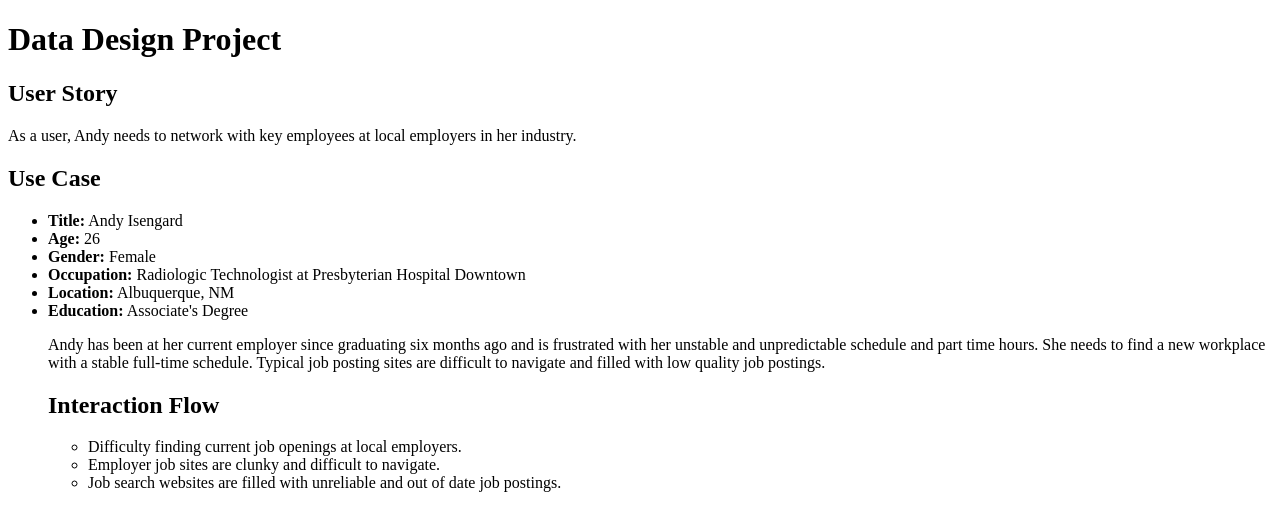
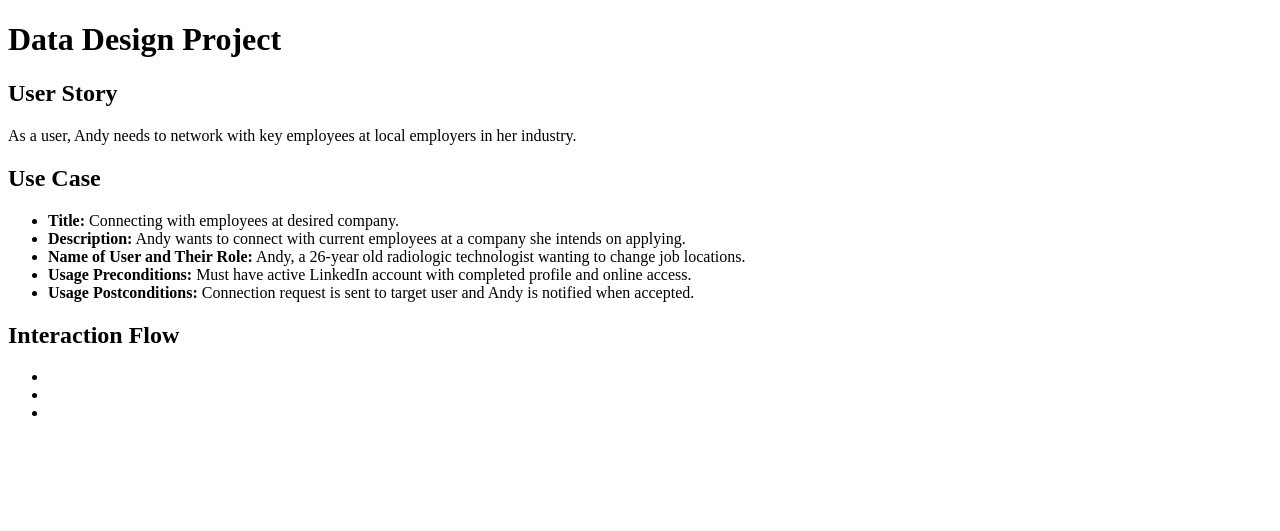
Before and after one commit to WilliamIsengard/data-design, a PHP site: page /use-case.php in a window 1280 px wide. Shown: the top 531 px of the page. Run offline with PHP 8.4, Linux system fonts and the light colour scheme.

Commit message:
Updated Use Case with additional descriptions

```diff
--- a/epic/use-case.php
+++ b/epic/use-case.php
@@ -10,20 +10,17 @@
 				<p>As a user, Andy needs to network with key employees at local employers in her industry.</p>
 			<h2>Use Case</h2>
 				<ul>
-					<li><strong>Title:</strong> Andy Isengard</li>
-					<li><strong>Age:</strong> 26</li>
-					<li><strong>Gender:</strong> Female</li>
-					<li><strong>Occupation:</strong> Radiologic Technologist at Presbyterian Hospital Downtown</li>
-					<li><strong>Location:</strong> Albuquerque, NM</li>
-					<li><strong>Education:</strong> Associate's Degree</li>
-
-
-				<p>Andy has been at her current employer since graduating six months ago and is frustrated with her unstable and unpredictable schedule and part time hours. She needs to find a new workplace with a stable full-time schedule. Typical job posting sites are difficult to navigate and filled with low quality job postings.</p>
+					<li><strong>Title:</strong> Connecting with employees at desired company.</li>
+					<li><strong>Description:</strong> Andy wants to connect with current employees at a company she intends on applying.</li>
+					<li><strong>Name of User and Their Role:</strong> Andy, a 26-year old radiologic technologist wanting to change job locations.</li>
+					<li><strong>Usage Preconditions:</strong> Must have active LinkedIn account with completed profile and online access.</li>
+					<li><strong>Usage Postconditions:</strong> Connection request is sent to target user and Andy is notified when accepted.</li>
+				</ul>
 			<h2>Interaction Flow</h2>
 				<ul>
-					<li>Difficulty finding current job openings at local employers.</li>
-					<li>Employer job sites are clunky and difficult to navigate.</li>
-					<li>Job search websites are filled with unreliable and out of date job postings.</li>
+					<li></li>
+					<li></li>
+					<li></li>
 				</ul>
 	</body>
 </html>
```
